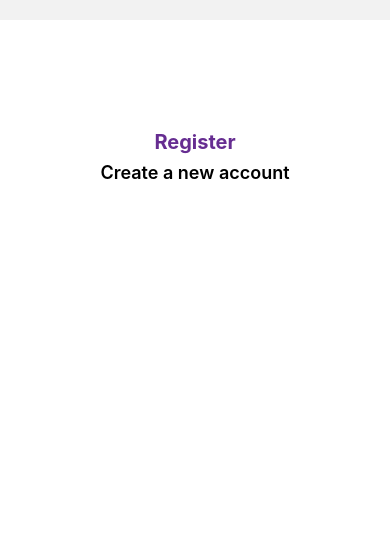
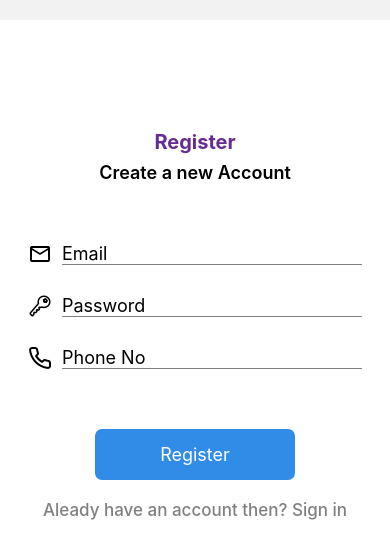
Before and after one commit to skippergoroye/React-native-Laundry-App, a React Native app: screen /Register in a window 390 px wide. Shown: the top 558 px of the page. Built offline with nearby package versions, Linux system fonts and the light colour scheme.

Commit message:
register screen done and completed

```diff
--- a/screens/RegisterScreen.js
+++ b/screens/RegisterScreen.js
@@ -1,7 +1,24 @@
-import { KeyboardAvoidingView, SafeAreaView, StyleSheet, Text, View } from 'react-native'
-import React from 'react'
+import {
+  KeyboardAvoidingView,
+  Pressable,
+  SafeAreaView,
+  StyleSheet,
+  Text,
+  View,
+} from "react-native";
+import React, { useState } from "react";
+import { Ionicons } from "@expo/vector-icons";
+import { MaterialCommunityIcons } from "@expo/vector-icons";
+import { Feather } from "@expo/vector-icons";
+import { TextInput } from "react-native";
+import { useNavigation } from "@react-navigation/native";
 
 const RegisterScreen = () => {
+  const [email, setEmail] = useState("");
+  const [password, setPassword] = useState("");
+  const [phone, setPhone] = useState("");
+  const navigation  = useNavigation()
+
   return (
     <SafeAreaView
       style={{
@@ -9,7 +26,7 @@ const RegisterScreen = () => {
         marginTop: 20,
         backgroundColor: "white",
         alignItems: "center",
-        padding: 10
+        padding: 10,
       }}
     >
       <KeyboardAvoidingView>
@@ -25,14 +42,108 @@ const RegisterScreen = () => {
           </Text>
 
           <Text style={{ fontSize: 18, marginTop: 8, fontWeight: "600" }}>
-              Create a new account
+            Create a new Account
           </Text>
+        </View>
+
+        <View style={{ marginTop: 50 }}>
+          <View style={{ flexDirection: "row", alignItems: "center" }}>
+            <MaterialCommunityIcons
+              name="email-outline"
+              size={24}
+              color="black"
+            />
+            <TextInput
+              placeholder="Email"
+              value={email}
+              onChangeText={(text) => setEmail(text)}
+              placeholderTextColor="black"
+              style={{
+                fontSize: password ? 18 : 18,
+                borderBottomWidth: 1,
+                borderBottomColor: "gray",
+                width: 300,
+                marginVertical: 10,
+                marginLeft: 10,
+              }}
+            />
+          </View>
+
+          <View style={{ flexDirection: "row", alignItems: "center" }}>
+            <Ionicons name="key-outline" size={24} color="black" />
+            <TextInput
+              placeholder="Password"
+              value={password}
+              onChangeText={(text) => setPassword(text)}
+              secureTextEntry={true}
+              placeholderTextColor="black"
+              style={{
+                fontSize: password ? 18 : 18,
+                borderBottomWidth: 1,
+                borderBottomColor: "gray",
+                width: 300,
+                marginVertical: 20,
+                marginLeft: 10,
+              }}
+            />
+          </View>
+
+          <View style={{ flexDirection: "row", alignItems: "center" }}>
+            <Feather name="phone" size={24} color="black" />
+            <TextInput
+              placeholder="Phone No"
+              value={phone}
+              onChangeText={(text) => setPhone(text)}
+              secureTextEntry={true}
+              placeholderTextColor="black"
+              style={{
+                fontSize: password ? 18 : 18,
+                borderBottomWidth: 1,
+                borderBottomColor: "gray",
+                width: 300,
+                marginVertical: 10,
+                marginLeft: 10,
+              }}
+            />
+          </View>
+
+          <Pressable
+            style={{
+              width: 200,
+              backgroundColor: "#318CE7",
+              padding: 15,
+              marginLeft: "auto",
+              marginRight: "auto",
+              marginTop: 50,
+              borderRadius: 7,
+            }}
+          >
+            <Text style={{ color: "white", fontSize: 18, textAlign: "center" }}>
+              Register
+            </Text>
+          </Pressable>
+
+          <Pressable
+            onPress={() => navigation.goBack()}
+            style={{ marginTop: 20 }}
+          >
+            <Text
+              style={{
+                textAlign: "center",
+                fontWeight: 500,
+                fontSize: 17,
+                color: "gray",
+              }}
+            >
+              Aleady have an account then? Sign in
+            </Text>
+          </Pressable>
         </View>
       </KeyboardAvoidingView>
     </SafeAreaView>
-  )
-}
+  );
+};
 
-export default RegisterScreen
+export default RegisterScreen;
 
-const styles = StyleSheet.create({})
+const styles = StyleSheet.create({});
```
Lines whose indentation alone changed are shown as unchanged.
